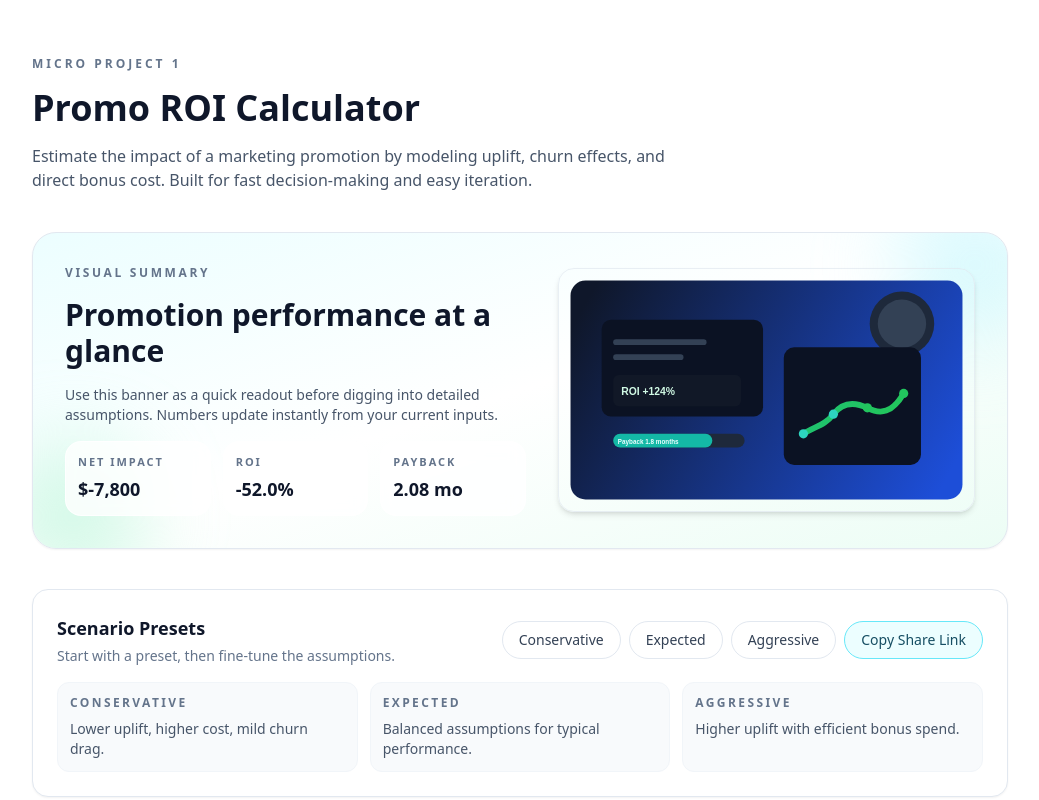
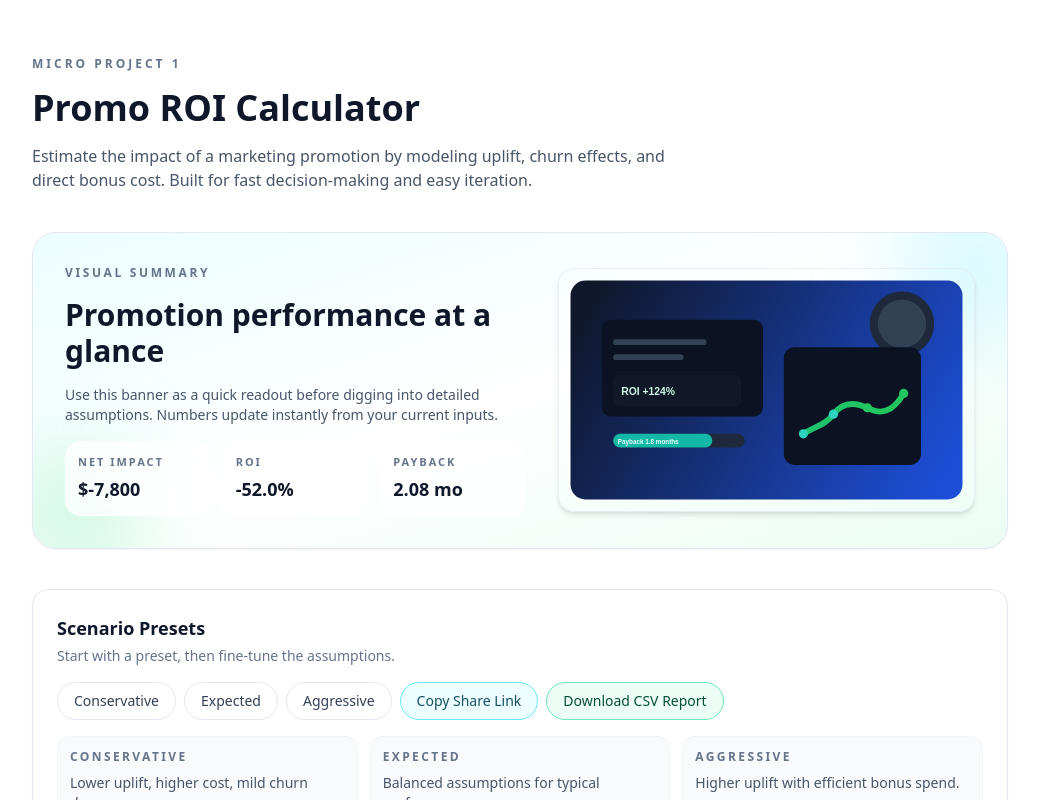
Before and after one commit to mansivachhani/promo-roi-calculator, a Next.js app: page / in a window 1280 px wide. Shown: the top 800 px of the page, without its empty margins (120-1159 px from the left). Built offline with nearby package versions, Linux system fonts and the light colour scheme.

Commit message:
Add CSV report export and usage docs

```diff
--- a/src/app/page.tsx
+++ b/src/app/page.tsx
@@ -58,6 +58,7 @@ export default function Home() {
   const [inputs, setInputs] = useState<Inputs>(presets[1].values);
   const [targetRoi, setTargetRoi] = useState<string>("25");
   const [shareCopied, setShareCopied] = useState<boolean>(false);
+  const [csvDownloaded, setCsvDownloaded] = useState<boolean>(false);
 
   useEffect(() => {
     const params = new URLSearchParams(window.location.search);
@@ -175,6 +176,59 @@ export default function Home() {
     ...sensitivity.map((point) => Math.abs(point.roi))
   );
 
+  const downloadCsvReport = () => {
+    const rows = [
+      ["Metric", "Value"],
+      ["Baseline Revenue", String(results.baselineRevenue)],
+      ["Expected Uplift %", inputs.upliftPct],
+      ["Bonus Cost", inputs.bonusCost],
+      ["Churn Impact %", inputs.churnPct],
+      ["Target ROI %", targetRoi],
+      ["Uplift Revenue", results.upliftRevenue.toFixed(2)],
+      ["Churn Impact Amount", results.churnImpact.toFixed(2)],
+      ["Net Impact", results.netImpact.toFixed(2)],
+      ["ROI %", results.roi.toFixed(2)],
+      [
+        "Payback Months",
+        results.upliftRevenue + results.churnImpact > 0
+          ? results.payback.toFixed(2)
+          : "N/A"
+      ],
+      [
+        "Break-even Uplift %",
+        upliftTargets.breakEvenUplift === null
+          ? "N/A"
+          : upliftTargets.breakEvenUplift.toFixed(2)
+      ],
+      [
+        "Target Uplift %",
+        upliftTargets.targetUplift === null
+          ? "N/A"
+          : upliftTargets.targetUplift.toFixed(2)
+      ],
+      ["", ""],
+      ["Sensitivity Uplift", "Sensitivity ROI %"],
+      ...sensitivity.map((point) => [point.label, point.roi.toFixed(2)])
+    ];
+
+    const csv = rows
+      .map((row) =>
+        row.map((cell) => `"${String(cell).replace(/"/g, '""')}"`).join(",")
+      )
+      .join("\n");
+
+    const blob = new Blob([csv], { type: "text/csv;charset=utf-8;" });
+    const url = URL.createObjectURL(blob);
+    const link = document.createElement("a");
+    link.href = url;
+    link.download = `promo-roi-report-${Date.now()}.csv`;
+    link.click();
+    URL.revokeObjectURL(url);
+
+    setCsvDownloaded(true);
+    window.setTimeout(() => setCsvDownloaded(false), 1800);
+  };
+
   return (
     <main className="mx-auto flex min-h-screen max-w-5xl flex-col gap-10 px-6 py-14">
       <header className="space-y-4">
@@ -271,11 +325,23 @@ export default function Home() {
             >
               Copy Share Link
             </button>
+            <button
+              type="button"
+              onClick={downloadCsvReport}
+              className="rounded-full border border-emerald-300 bg-emerald-50 px-4 py-2 text-sm font-medium text-emerald-900 transition hover:border-emerald-400 hover:bg-emerald-100"
+            >
+              Download CSV Report
+            </button>
           </div>
         </div>
         {shareCopied && (
           <p className="mt-3 text-sm font-medium text-emerald-700">
             Share link copied.
+          </p>
+        )}
+        {csvDownloaded && (
+          <p className="mt-1 text-sm font-medium text-emerald-700">
+            CSV report downloaded.
           </p>
         )}
         <div className="mt-4 grid gap-3 text-sm text-slate-600 sm:grid-cols-3">
```
Also changed, not shown: 1 other file (tests, documents, lock files or other folders).
